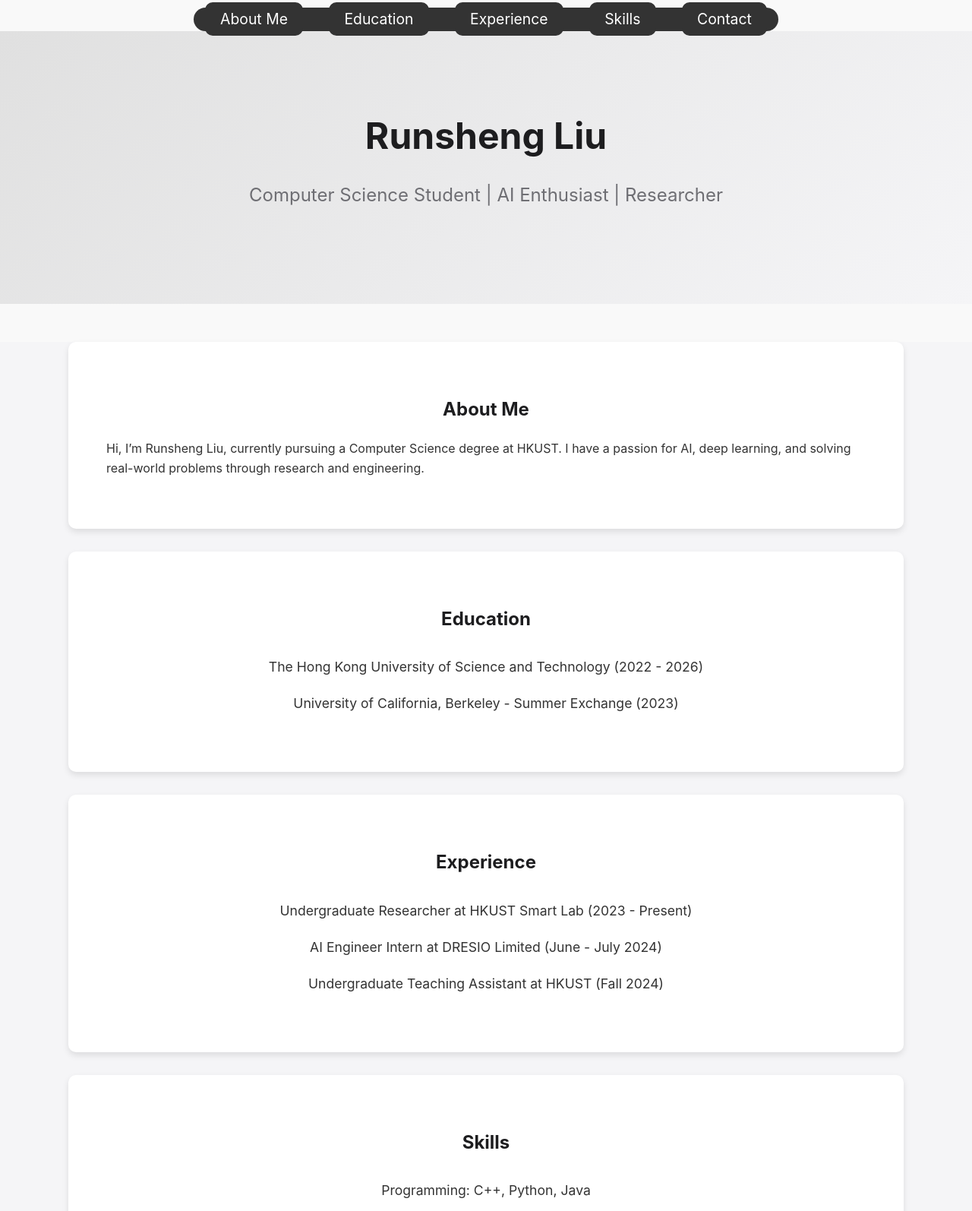
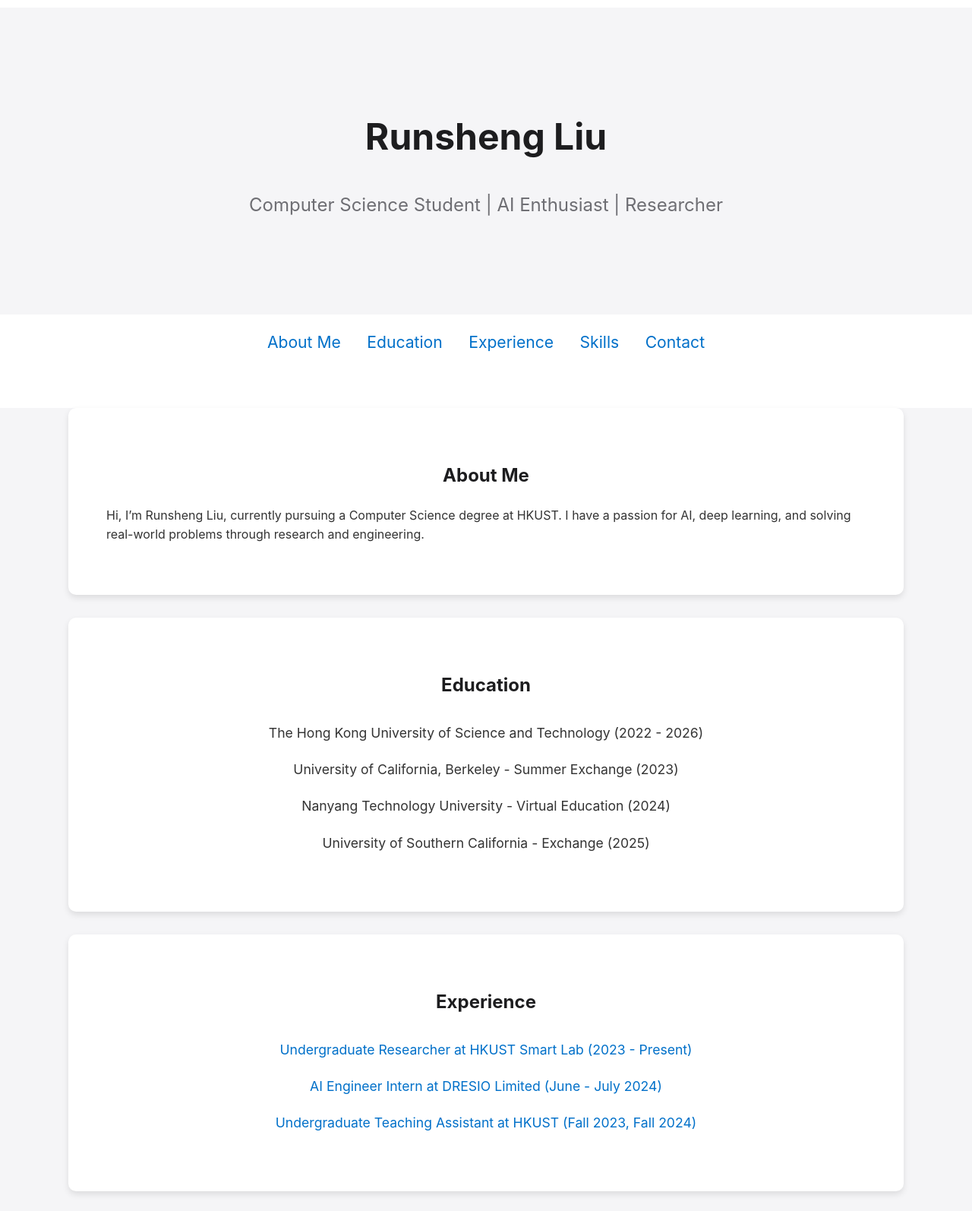
Before and after one commit to onlylrs/onlylrs.github.io, a plain HTML site: page index.html in a window 1280 px wide. Shown: the part 40-1634 px from the top of the page at 76% size. Drawn offline with Linux system fonts and the light colour scheme.

Commit message:
add style

```diff
--- a/index.html
+++ b/index.html
@@ -8,6 +8,10 @@
 </head>
 <body>
     <header>
+        <div class="hero">
+            <h1>Runsheng Liu</h1>
+            <p>Computer Science Student | AI Enthusiast | Researcher</p>
+        </div>
         <nav>
             <ul>
                 <li><a href="#about">About Me</a></li>
@@ -17,10 +21,6 @@
                 <li><a href="#contact">Contact</a></li>
             </ul>
         </nav>
-        <div class="hero">
-            <h1>Runsheng Liu</h1>
-            <p>Computer Science Student | AI Enthusiast | Researcher</p>
-        </div>
     </header>
 
     <main>
@@ -34,25 +34,27 @@
             <ul>
                 <li>The Hong Kong University of Science and Technology (2022 - 2026)</li>
                 <li>University of California, Berkeley - Summer Exchange (2023)</li>
+                <li>Nanyang Technology University - Virtual Education (2024)</li>
+                <li>University of Southern California - Exchange (2025)</li>
             </ul>
         </section>
 
         <section id="experience" class="content-section">
             <h2>Experience</h2>
             <ul>
-                <li>Undergraduate Researcher at HKUST Smart Lab (2023 - Present)</li>
-                <li>AI Engineer Intern at DRESIO Limited (June - July 2024)</li>
-                <li>Undergraduate Teaching Assistant at HKUST (Fall 2024)</li>
+                <li><a href="researcher.html">Undergraduate Researcher at HKUST Smart Lab (2023 - Present)</a></li>
+                <li><a href="intern.html">AI Engineer Intern at DRESIO Limited (June - July 2024)</a></li>
+                <li><a href="ta.html">Undergraduate Teaching Assistant at HKUST (Fall 2023, Fall 2024)</a></li>
             </ul>
         </section>
 
         <section id="skills" class="content-section">
             <h2>Skills</h2>
             <ul>
-                <li>Programming: C++, Python, Java</li>
+                <li>Programming: C++, Python, Java, SQL</li>
                 <li>AI Technologies: PyTorch, TensorFlow</li>
-                <li>IT: Git, Linux, AWS</li>
-                <li>Languages: English (TOEFL iBT 100+), Mandarin (native)</li>
+                <li>IT: Git, Linux, AWS (EC2)</li>
+                <li>Languages: English (fluent), Mandarin (native)</li>
             </ul>
         </section>
 
--- a/style.css
+++ b/style.css
@@ -9,18 +9,16 @@
 }
 
 header {
-    background-color: #f9f9f9;
     text-align: center;
     padding: 50px 0;
+    background-color: #ffffff;
 }
 
 nav ul {
     list-style-type: none;
     padding: 0;
-    margin: 0;
+    margin: 20px auto;
     display: inline-block;
-    background-color: #333;
-    border-radius: 20px;
 }
 
 nav ul li {
@@ -30,27 +28,23 @@
 
 nav ul li a {
     text-decoration: none;
-    color: white;
-    padding: 10px 20px;
-    border-radius: 10px;
-    background-color: #333;
-    font-size: 1.1em;
-    transition: background-color 0.3s;
+    color: #0070c9;
+    font-size: 1.2em;
+    transition: color 0.3s;
 }
 
 nav ul li a:hover {
-    background-color: #555;
+    color: #005bb5;
 }
 
 .hero {
     padding: 100px 0;
-    background: linear-gradient(135deg, #e0e0e0, #f5f5f7);
+    background: #f5f5f7;
     text-align: center;
 }
 
 .hero h1 {
     font-size: 3em;
-    margin: 0;
     font-weight: bold;
     color: #1d1d1f;
 }
@@ -80,11 +74,11 @@
 ul {
     list-style-type: none;
     padding: 0;
+    text-align: center;
 }
 
 ul li {
     padding: 10px 0;
-    text-align: center;
     font-size: 1.1em;
     color: #333;
 }
@@ -92,7 +86,7 @@
 footer {
     text-align: center;
     padding: 20px;
-    background-color: #f9f9f9;
+    background-color: #ffffff;
     color: #6e6e73;
 }
 
```
